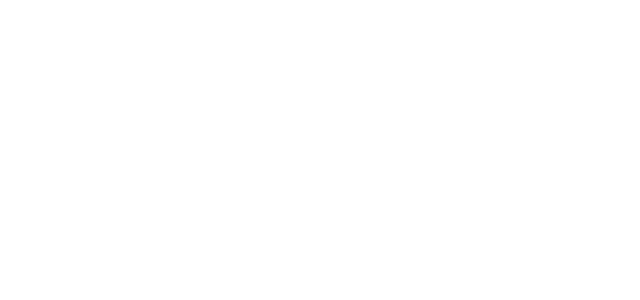
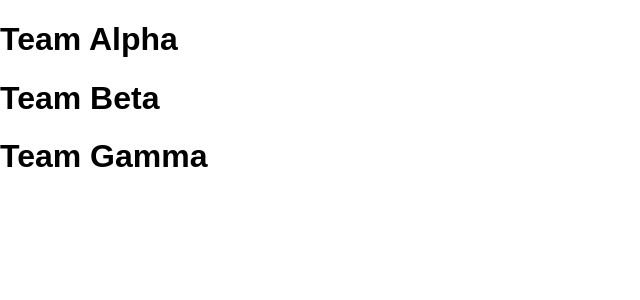
Before and after one commit to FrancoisMartinez/Team-10-SOEN341_Project_F24, a React (Vite) app in the folder FrontEnd/: page /teams in a window 1280 px wide. Shown: the top 300 px of the page, without its empty margins (0-640 px from the left). Built offline with nearby package versions, Linux system fonts and the light colour scheme.

Commit message:
teams frontend

```diff
--- a/FrontEnd/src/styles/Teams.jsx
+++ b/FrontEnd/src/styles/Teams.jsx
@@ -23,7 +23,7 @@
         <>
             {teams.map((team, index) => (
                 <div key={index} className="team">
-                    <h1>{}</h1>
+                    <h1>{team.teamName}</h1>
                 </div>
             ))}
 
```
